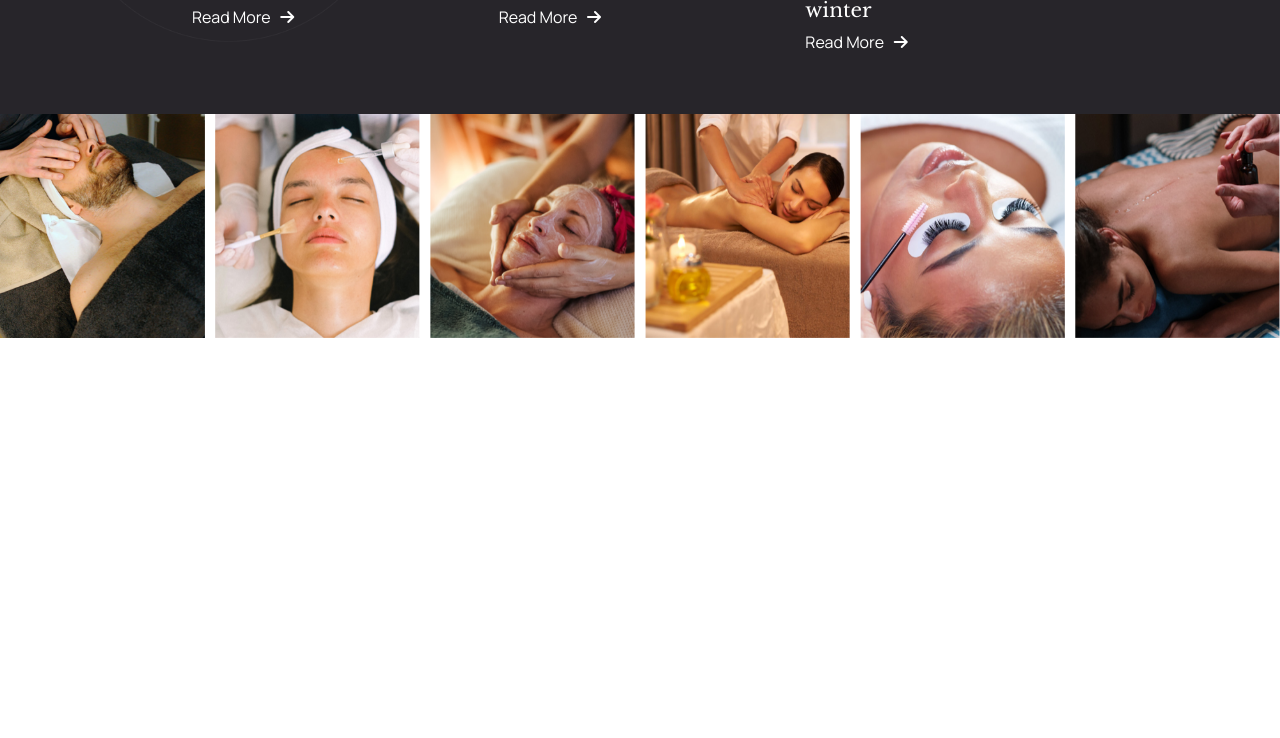
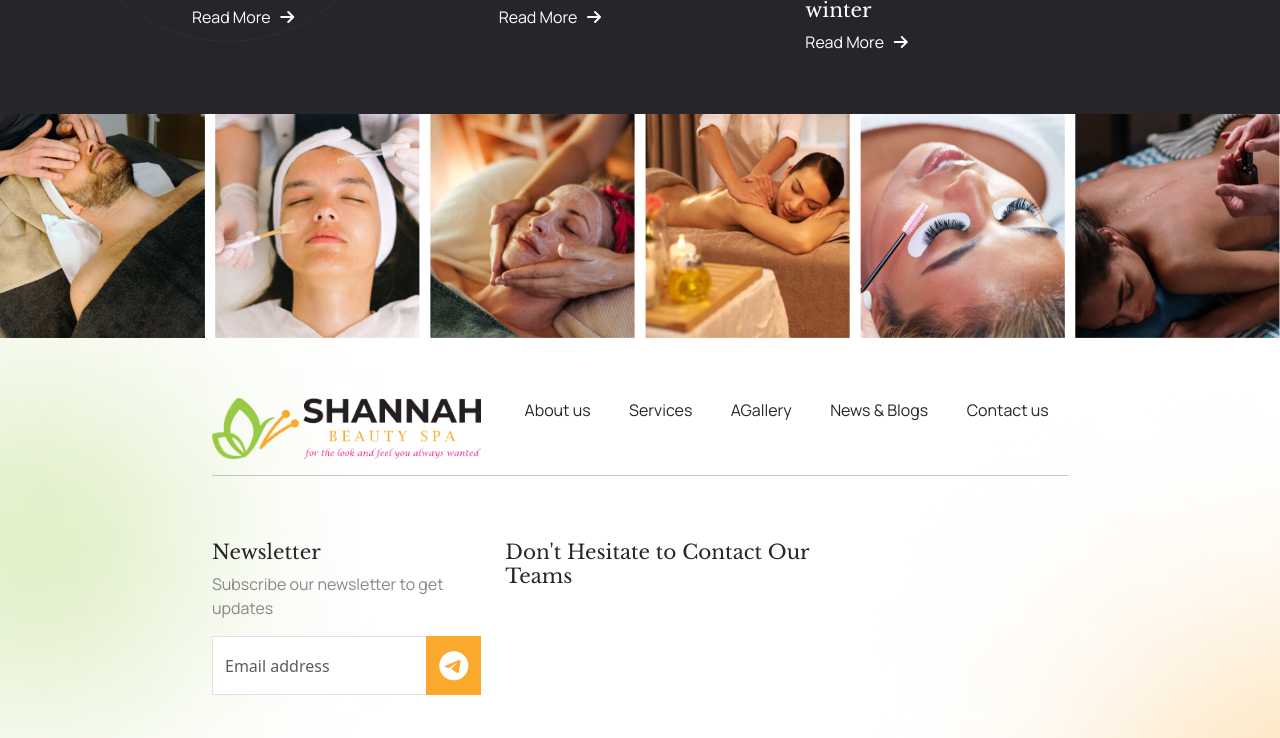
Before and after one commit to harishankarprajapati/Shannah, a plain HTML site: page index.html in a window 1280 px wide. Shown: the part 6424-7162 px from the top of the page. Before the commit the page ends 6762 px from the top, so only its background shows below. Drawn offline with nearby package versions, Linux system fonts and the light colour scheme.

Commit message:
bhdhkpjfgh

```diff
--- a/css/style.css
+++ b/css/style.css
@@ -811,3 +811,39 @@ p.secnumberbg {
     display: block;
     background: #eb008970;
 }
+.footerbg{
+    background-image: url(../images/footer-bg.png);
+    background-repeat: no-repeat;
+    background-size: cover;
+    height: 400px;
+    padding: 60px 200px;
+}
+.menusec{
+    display: flex;
+    justify-content: space-around;
+}
+.menusec p a{
+    font-family: 'Manrope';
+    font-size: 16px;
+    color: #27252A;
+    text-decoration: none;
+}
+.newheadtext{
+    font-family: 'Libre Baskerville';
+    font-size: 20px;
+    color: #27252A;
+}
+.seclettrp{
+    font-family: 'Manrope';
+    font-size: 16px;
+    color: #89868D;
+}
+button.btn.btn-default {
+    background: #FBA92C !important;
+    border-radius: 0px;
+    font-size: 30px;
+    color: #fff;
+}
+.subscribe_now input{
+    border-radius: 0;
+}
--- a/footer.html
+++ b/footer.html
@@ -0,0 +1,50 @@
+<div class="container-fluid footerbg">
+<div class="container">
+    <div class="row">
+        <div class="col-lg-4">
+            <a href="index.html"><img class="img-fluid" src="images/main-logo.png" alt=""></a>
+        </div>
+        <div class="col-lg-8">
+            <div class="menusec">
+            <p><a href="#">About us</a></p>
+            <p><a href="#">Services</a></p>
+            <p><a href="#">AGallery</a></p>
+            <p><a href="#">News & Blogs</a></p>
+            <p><a href="#">Contact us</a></p>
+
+
+        </div>
+        </div>
+    </div>
+    <hr>
+    <div class="row pt-5">
+        <div class="col-lg-4">
+            <h4 class="newheadtext">Newsletter</h4>
+            <p class="seclettrp">Subscribe our newsletter to get updates</p>
+            <!-- sub -->
+            <div id="subscription_area">
+                <div class="container">
+                  <div class="row">
+                    <div class="col-sm-12 p-0">
+                      <div class="subscribe_now">
+                        <form class="subscribe_form">
+                          <div class="input-group">
+                             <input type="text" class="form-control" name="email" placeholder="Email address">
+                             <span class="input-group-btn">
+                                  <button class="btn btn-default" type="button"><i class="fa-brands fa-telegram"></i></button>
+                             </span>
+                          </div>
+                        </form>
+                      </div>
+                    </div>
+                  </div>
+                </div>
+              </div>
+        </div>
+        <div class="col-lg-5">
+            <h4 class="newheadtext">Don't Hesitate to Contact Our Teams</h4>
+        </div>
+        <div class="col-lg-3"></div>
+    </div>
+</div>
+</div>
```
Also changed, not shown: images/footer-bg.png (added), images2/Clip path group (1).png (deleted), images2/Clip path group.png (deleted).
